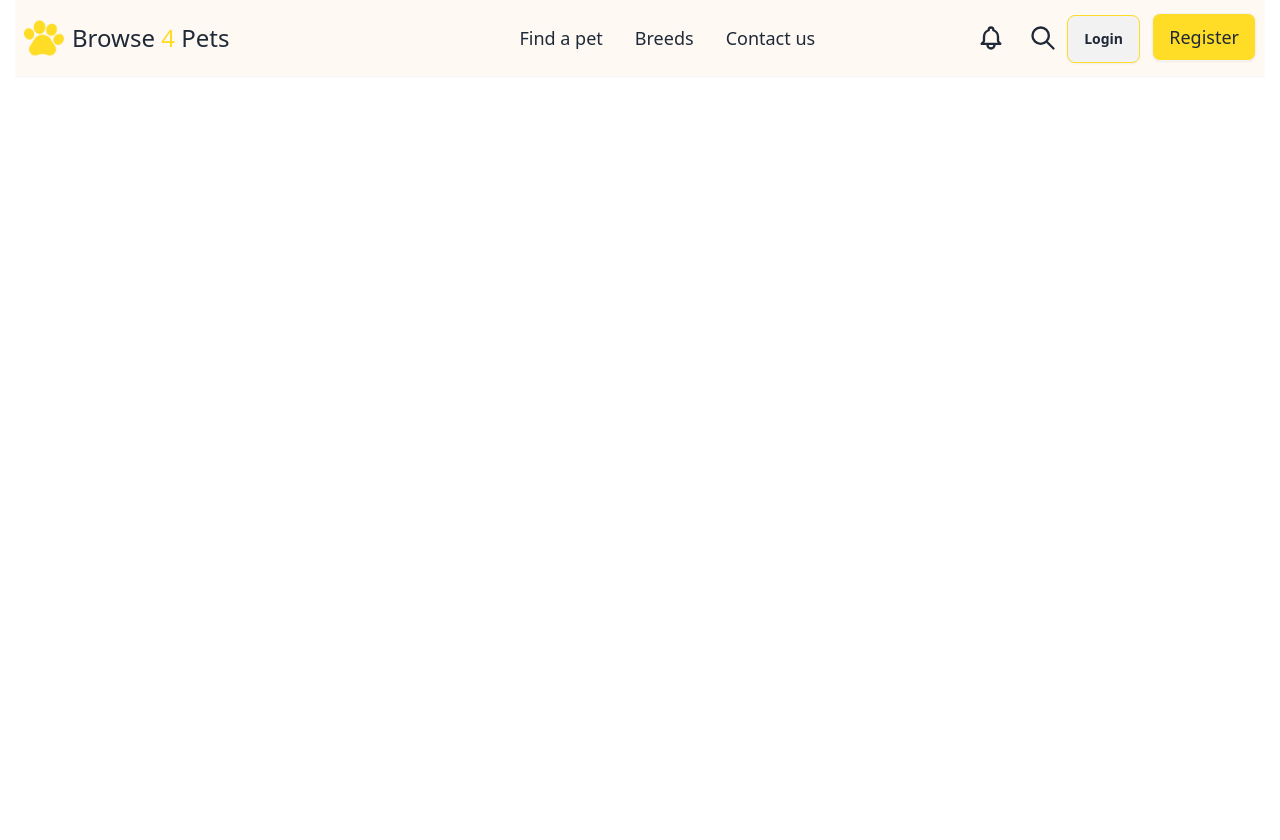
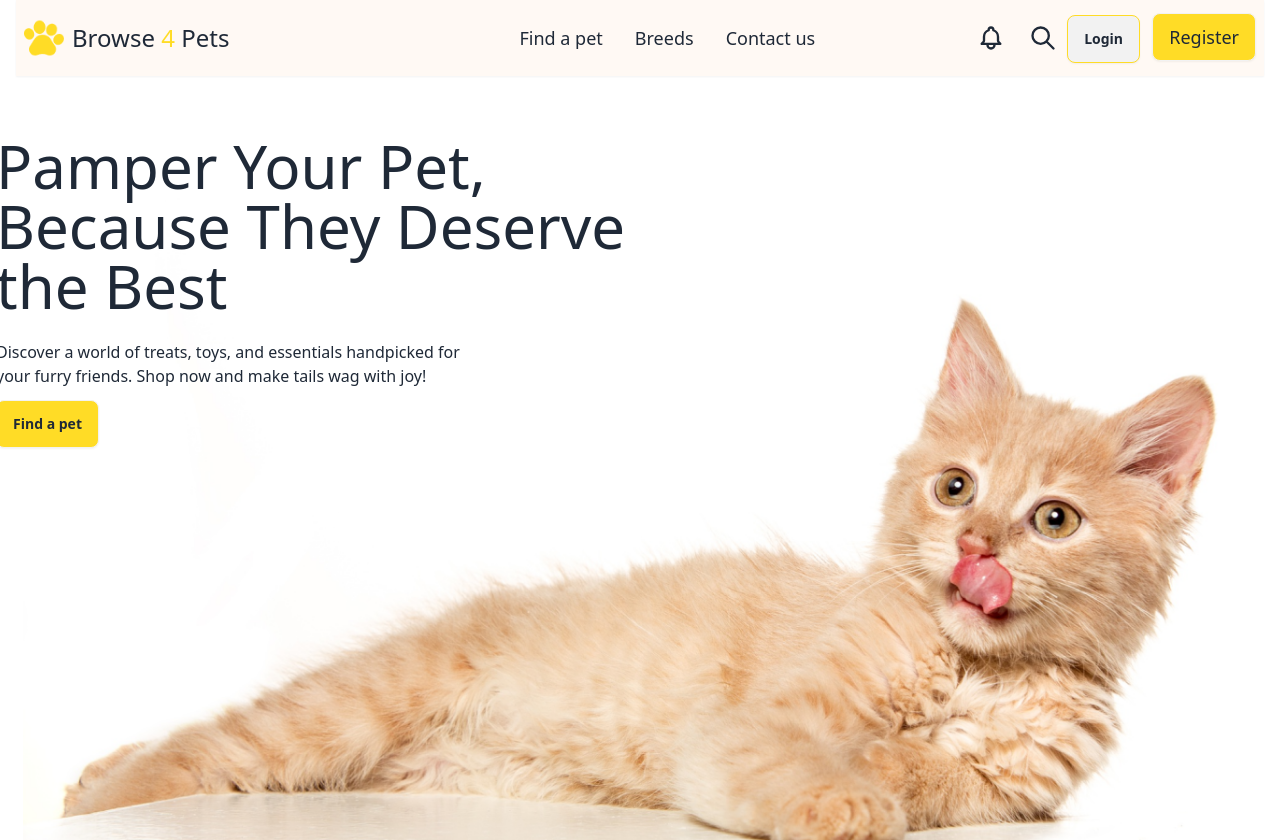
Before and after one commit to MdMasum23/Assignment_03_Category_0001, a plain HTML site: page index.html in a window 1280 px wide. Shown: the top 840 px of the page. Before the commit the page ends 800 px from the top, so only its background shows below. Drawn offline with nearby package versions, Linux system fonts and the light colour scheme; a web font is replaced by a local one.

Commit message:
banner added

```diff
--- a/index.html
+++ b/index.html
@@ -60,6 +60,25 @@
                   </div>
                </div>
             </nav>
+            <div class="border-b-2 border-b-black lg:hidden"></div>
+
+            <main class="mt-16">
+                <header class="max-w-screen-xl mx-auto relative h-[400px] lg:h-[700px]">
+                   <div class="bg-[url(./assets/cat-big.png)] bg-contain bg-no-repeat bg-bottom h-full">
+                    <div class="hero">
+                        <div class="hero-content absolute lg:-left-5 lg:-top-5 -top-12">
+                          <div>
+                            <h1 class="lg:text-6xl text-3xl font-normal font-ADLaM ">Pamper Your Pet, <br> Because They Deserve <br> the Best</h1>
+                            <p class="py-6 ">
+                                Discover a world of treats, toys, and essentials handpicked for <br> your furry friends. Shop now and make tails wag with joy!
+                            </p>
+                            <button class="btn bg-[#FFDC26] hover:bg-transparent animate-bounce">Find a pet</button>
+                          </div>
+                        </div>
+                      </div>
+                   </div>
+                </header>
+
 
 </body>
 </html>
```
